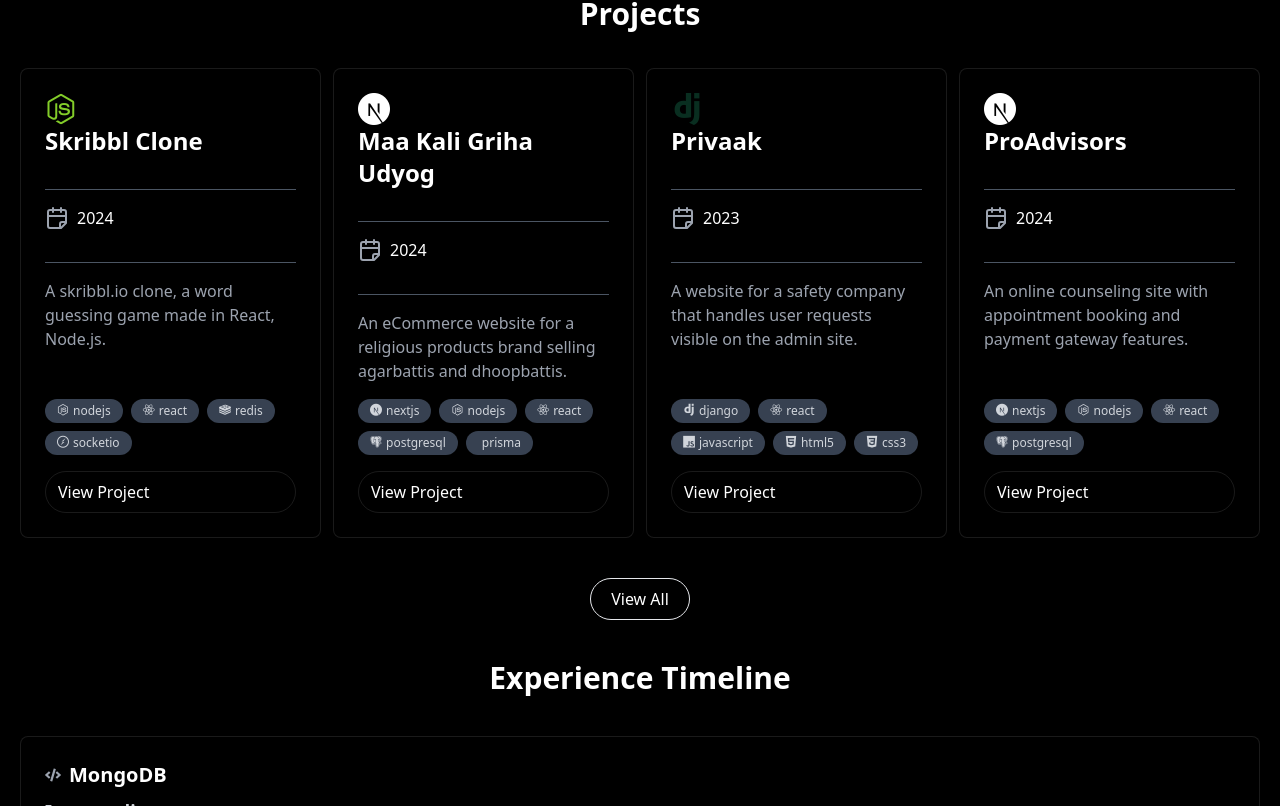
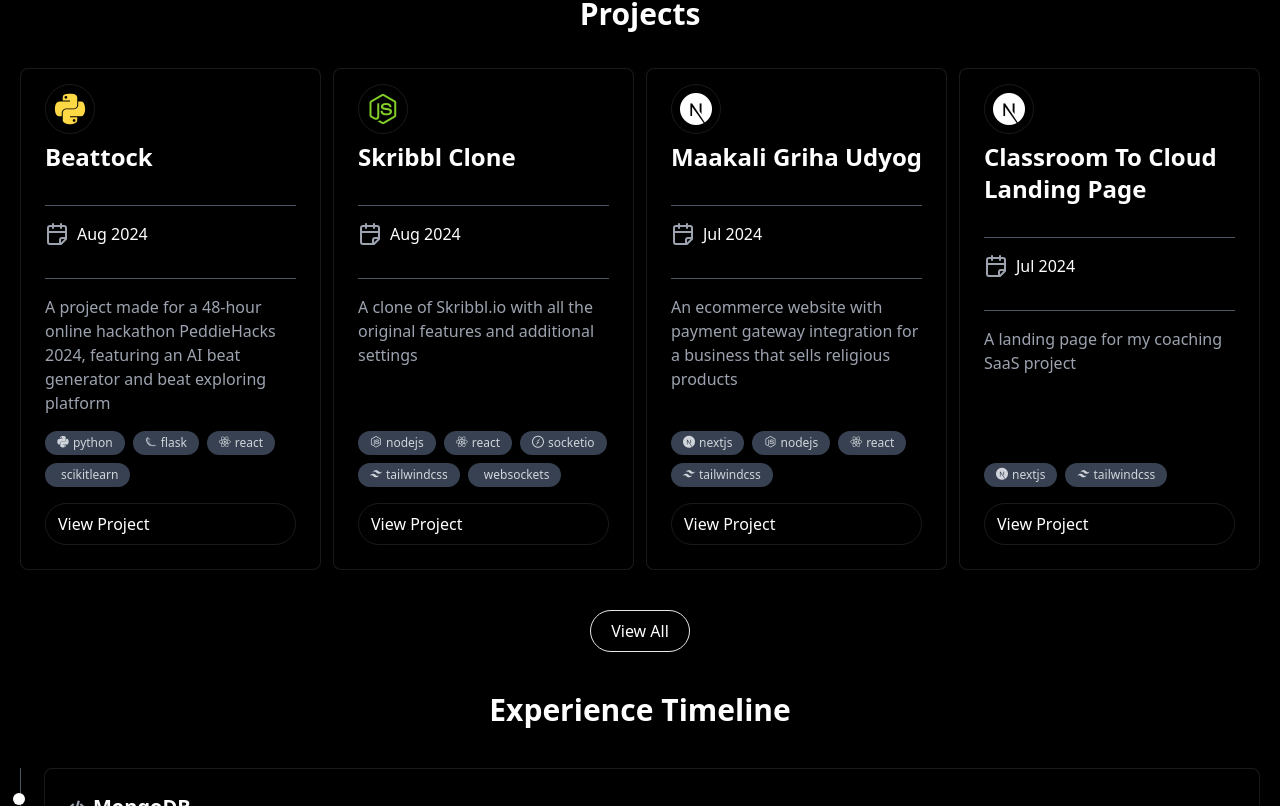
Before and after one commit to DivyanshuLohani/portfolio-site, a Next.js app: page / in a window 1280 px wide. Shown: the part 894-1700 px from the top of the page. Built offline with nearby package versions, Linux system fonts and the light colour scheme.

Commit message:
improve experience card

```diff
--- a/src/components/ExperienceCard.tsx
+++ b/src/components/ExperienceCard.tsx
@@ -18,7 +18,7 @@ interface TimelineCardProps {
 const TimelineCard: React.FC<TimelineCardProps> = ({ experience }) => {
   return (
     <motion.div
-      className="flex flex-col p-6 rounded-lg shadow-lg text-white border border-white/10 bg-black "
+      className="flex flex-col p-6 rounded-lg shadow-lg text-white border border-white/10 bg-black ml-6 relative"
       initial={{ opacity: 0, y: 20 }}
       whileInView={{ opacity: 1, y: 0 }}
       transition={{ duration: 0.2 }}
@@ -27,6 +27,8 @@ const TimelineCard: React.FC<TimelineCardProps> = ({ experience }) => {
         boxShadow: "0px 12px 24px rgba(0, 0, 0, 0.2)",
       }}
     >
+      {" "}
+      <div className="h-3 w-3 absolute -left-8 bg-white rounded-full"></div>
       <div className="flex items-center gap-2 mb-2">
         <FaCode className="text-gray-400" />
         <h2 className="text-xl font-bold">{experience.techName}</h2>
--- a/src/components/Experiences.tsx
+++ b/src/components/Experiences.tsx
@@ -90,7 +90,7 @@ const Timeline: React.FC = () => {
         <h1 className="text-3xl font-bold">Experience Timeline</h1>
       </div>
       <div className="relative">
-        <div className="absolute top-0 left-1/2 transform -translate-x-1/2 h-full border-l border-gray-600"></div>
+        <div className="absolute top-0 left-0 h-full border-l border-gray-600"></div>
         <div className="flex flex-col gap-16">
           {experiences.reverse().map((exp, index) => (
             <div key={index} className="relative">
--- a/src/components/ProjectCard.tsx
+++ b/src/components/ProjectCard.tsx
@@ -1,9 +1,10 @@
 import React from "react";
 import { motion } from "framer-motion";
 import { CalendarFold, LucideClock } from "lucide-react";
+import { formatTime } from "@/lib/utils";
 
 interface Project {
-  year: number;
+  year: Date;
   name: string;
   description: string;
   url: string;
@@ -18,7 +19,7 @@ interface ProjectCardProps {
 const ProjectCard: React.FC<ProjectCardProps> = ({ project }) => {
   return (
     <motion.div
-      className="flex flex-col p-6 rounded-lg shadow-lg text-white bg-black/10 backdrop-blur-sm border border-white/10 "
+      className="flex flex-col p-6 rounded-lg shadow-lg text-white bg-black/10 backdrop-blur-sm border border-white/10 group"
       initial={{ opacity: 0, y: 20 }}
       whileInView={{ opacity: 1, y: 0 }}
       transition={{ duration: 0.2 }}
@@ -28,16 +29,18 @@ const ProjectCard: React.FC<ProjectCardProps> = ({ project }) => {
         boxShadow: "0px 12px 24px rgba(0, 0, 0, 0.2)",
       }}
     >
-      <div className="flex flex-col mb-4">
+      <div className="flex flex-col mb-4 gap-3">
+        <span className="">
           <motion.i
             className={`${project.icons[0]} ${
               project.icons[0] === "devicon-nextjs-plain" ? "" : "colored"
-          }`}
+            } p-2 border border-white/10 rounded-full group-hover:bg-white/10`}
             style={{ fontSize: "2rem" }}
             initial={{ rotate: 0 }}
             whileInView={{ rotate: [0, 10, -10, 0] }}
             viewport={{ once: true, amount: 0.05 }}
           />
+        </span>
         <h2 className="text-2xl font-bold">{project.name}</h2>
       </div>
       <motion.div
@@ -70,7 +73,7 @@ const ProjectCard: React.FC<ProjectCardProps> = ({ project }) => {
           transition={{ duration: 0.5 }}
         >
           <CalendarFold className="text-gray-400" />
-          <span>{project.year}</span>
+          <span>{formatTime(project.year)}</span>
         </motion.div>
       </motion.div>
       <motion.div
--- a/src/components/Projects.tsx
+++ b/src/components/Projects.tsx
@@ -4,127 +4,179 @@ import { motion } from "framer-motion";
 
 const projects = [
   {
-    year: 2024,
-    name: "Skribbl Clone",
+    url: "https://x.com/DivyanshuLohani/status/1811997184566657384",
+    year: new Date("2024-05-01"),
+    name: "Classroom To Cloud",
     description:
-      "A skribbl.io clone, a word guessing game made in React, Node.js.",
-    url: "https://github.com/DivyanshuLohani/skribble-clone",
+      "An app for coaching businesses to take their coaching to online classes",
     icons: [
-      "devicon-nodejs-plain",
-      "devicon-react-original",
-      "devicon-redis-plain",
-      "devicon-socketio-plain",
+      "devicon-reactnavigation-plain",
+      "devicon-python-plain",
+      "devicon-django-plain",
+      "devicon-tailwindcss-plain",
     ],
   },
   {
-    year: 2024,
-    name: "Maa Kali Griha Udyog",
+    url: "https://maakalidhoop.in/",
+    year: new Date("2024-07-01"),
+    name: "Maakali Griha Udyog",
     description:
-      "An eCommerce website for a religious products brand selling agarbattis and dhoopbattis.",
-    url: "https://maakalidhoop.in",
+      "An ecommerce website with payment gateway integration for a business that sells religious products",
     icons: [
       "devicon-nextjs-plain",
       "devicon-nodejs-plain",
-      "devicon-react-original",
-      "devicon-postgresql-plain",
-      "devicon-prisma-plain",
+      "devicon-react-plain",
+      "devicon-tailwindcss-plain",
     ],
   },
   {
-    year: 2023,
-    name: "Privaak",
+    url: "https://master--expense-trackie.netlify.app/",
+    year: new Date("2024-04-01"),
+    name: "Expense Tracker",
     description:
-      "A website for a safety company that handles user requests visible on the admin site.",
-    url: "https://privaak.com",
+      "An expense tracker app that helps users track expenses and generate CSV reports for the month",
+    icons: ["devicon-react-plain", "devicon-tailwindcss-plain"],
+  },
+  {
+    url: "https://youtu.be/MyUtX_VAC4Q",
+    year: new Date("2024-08-01"),
+    name: "Beattock",
+    description:
+      "A project made for a 48-hour online hackathon PeddieHacks 2024, featuring an AI beat generator and beat exploring platform",
     icons: [
-      "devicon-django-plain",
-      "devicon-react-original",
-      "devicon-javascript-plain",
-      "devicon-html5-plain",
-      "devicon-css3-plain",
+      "devicon-python-plain",
+      "devicon-flask-original",
+      "devicon-react-plain",
+      "devicon-scikitlearn-plain",
     ],
   },
   {
-    year: 2024,
-    name: "ProAdvisors",
+    url: "https://game-of-life-three-kohl.vercel.app/",
+    year: new Date("2024-05-01"),
+    name: "Game of Life Simulation",
+    description: "A simulator for Conway's Game of Life built in React",
+    icons: ["devicon-react-plain"],
+  },
+  {
+    url: "https://youtu.be/rnjLcbqNqd0?si=bjD4nv9LR4GBy088",
+    year: new Date("2024-08-01"),
+    name: "Skribbl Clone",
     description:
-      "An online counseling site with appointment booking and payment gateway features.",
-    url: "https://career-site-divyanshu-lohanis-projects.vercel.app/",
+      "A clone of Skribbl.io with all the original features and additional settings",
     icons: [
-      "devicon-nextjs-plain",
       "devicon-nodejs-plain",
-      "devicon-react-original",
-      "devicon-postgresql-plain",
+      "devicon-react-plain",
+      "devicon-socketio-original",
+      "devicon-tailwindcss-plain",
+      "devicon-websockets-plain",
     ],
   },
   {
-    year: 2024,
-    name: "WebBros",
-    description: "A website for a social media marketing agency.",
-    url: "https://webbros.online",
-    icons: ["devicon-nextjs-plain", "devicon-react-original"],
-  },
-  {
-    year: 2024,
-    name: "Class 2 Cloud",
+    url: "https://privaak.com",
+    year: new Date("2023-06-01"),
+    name: "Privaak",
     description:
-      "A landing page for a software company offering online classroom services with live streaming.",
-    url: "https://class.webbros.online",
+      "A website for a safety company that deals with barriers and equipment for construction",
     icons: [
-      "devicon-nextjs-plain",
-      "devicon-nodejs-plain",
-      "devicon-react-original",
-      "devicon-mongodb-plain",
+      "devicon-django-plain",
+      "devicon-python-plain",
+      "devicon-amazonwebservices-plain",
+      "devicon-docker-plain",
+      "devicon-nginx-original",
     ],
   },
   {
-    year: 2024,
-    name: "Coaching SaaS Application",
+    url: "https://webbros.online",
+    year: new Date("2024-06-01"),
+    name: "Webbros Site",
     description:
-      "A platform where coaching centers can upload their materials such as notes and DPPs.",
-    url: "https://coaching-saas.vercel.app/",
+      "A website for a social media marketing agency dealing with website development and running ads for businesses",
     icons: [
+      "devicon-react-plain",
       "devicon-nextjs-plain",
-      "devicon-nodejs-plain",
-      "devicon-react-original",
-      "devicon-postgresql-plain",
-      "devicon-django-plain",
+      "devicon-tailwindcss-plain",
     ],
   },
   {
-    year: 2022,
-    name: "2D Ghost Game",
-    description: "An endless runner game made with Pygame in Python.",
-    url: "https://github.com/DivyanshuLohani/2DGhostGame",
-    icons: ["devicon-python-plain", "devicon-pygame-plain"],
+    url: "https://class.webbros.online/",
+    year: new Date("2024-07-01"),
+    name: "Classroom To Cloud Landing Page",
+    description: "A landing page for my coaching SaaS project",
+    icons: ["devicon-nextjs-plain", "devicon-tailwindcss-plain"],
   },
   {
-    year: 2022,
-    name: "Simple Notes App",
-    description: "A notes app built with Django backend and React frontend.",
-    url: "https://github.com/DivyanshuLohani/notes-app",
-    icons: ["devicon-django-plain", "devicon-react-original"],
+    url: "https://coaching-saas.vercel.app/",
+    year: new Date("2024-04-01"),
+    name: "ProAdvisors",
+    description:
+      "A website for a career counseling business with booking of appointments and scheduled emails",
+    icons: [
+      "devicon-nextjs-plain",
+      "devicon-mongodb-plain",
+      "devicon-tailwindcss-plain",
+    ],
   },
   {
-    year: 2021,
-    name: "TigerO™",
-    description: "An all-rounder Discord bot made with Python.",
-    url: "",
+    url: "https://x.com/DivyanshuLohani/status/1801315718795039177",
+    year: new Date("2024-05-01"),
+    name: "Threads Clone",
+    description: "A clone of the popular social media platform Threads",
+    icons: [
+      "devicon-react-plain",
+      "devicon-mongodb-plain",
+      "devicon-nodejs-plain",
+      "devicon-express-original",
+    ],
+  },
+  {
+    url: "https://github.com/DivyanshuLohani/insta-client",
+    year: new Date("2022-06-01"),
+    name: "Instagram Clone",
+    description: "A clone of the popular social media platform Instagram",
+    icons: [
+      "devicon-django-plain",
+      "devicon-react-plain",
+      "devicon-python-plain",
+    ],
+  },
+  {
+    url: "https://github.com/DivyanshuLohani/2DghostGame",
+    year: new Date("2022-01-01"),
+    name: "2D Ghost Game",
+    description: "An endless runner game made in Python and Pygame",
+    icons: ["devicon-python-plain", "devicon-pygame-original"],
+  },
+  {
+    url: "https://top.gg/bot/732860855645110272",
+    year: new Date("2021-11-01"),
+    name: "TigerO",
+    description:
+      "A Discord music bot with various functions such as moderation, image manipulation, and more",
     icons: ["devicon-python-plain"],
   },
   {
-    year: 2021,
-    name: "News App",
-    description: "A custom news app built with React and News API.",
-    url: "",
-    icons: ["devicon-react-original", "devicon-newsapi-plain"],
+    url: "https://github.com/DivyanshuLohani/notes-app",
+    year: new Date("2022-07-01"),
+    name: "Simple Notes App",
+    description:
+      "A notes app with persistent note-saving functionality using a backend",
+    icons: [
+      "devicon-django-plain",
+      "devicon-python-plain",
+      "devicon-react-plain",
+      "devicon-materialui-plain",
+    ],
   },
   {
-    year: 2021,
-    name: "IForums",
-    description: "A website similar to Stack Overflow.",
-    url: "https://iforumsapp.herokuapp.com",
-    icons: ["devicon-react-original", "devicon-nodejs-plain"],
+    url: "https://github.com/DivyanshuLohani/flappy-bird",
+    year: new Date("2023-03-01"),
+    name: "Flappy Bird",
+    description: "A Flappy Bird clone built using Raylib",
+    icons: [
+      "devicon-cplusplus-plain",
+      "devicon-raylib-plain",
+      "devicon-android-plain",
+    ],
   },
 ];
 
@@ -153,9 +205,12 @@ function Projects({ n }: { n?: number }) {
           variants={projectVariants}
           className="grid grid-cols-1 md:grid-cols-4 gap-3 px-5"
         >
-          {projects.slice(0, n).map((project, index) => (
-            <ProjectCard key={index} project={project} />
-          ))}
+          {projects
+            .sort((a, b) => b.year.getTime() - a.year.getTime())
+            .slice(0, n)
+            .map((project, index) => (
+              <ProjectCard key={index} project={project} />
+            ))}
         </motion.div>
       </div>
     </section>
--- /dev/null
+++ b/src/lib/utils.ts
@@ -0,0 +1,9 @@
+export function formatTime(time: Date) {
+  // Get the following format
+  // MonthName Year number
+  const formater = Intl.DateTimeFormat("en-GB", {
+    month: "short",
+    year: "numeric",
+  });
+  return formater.format(time);
+}
```
Also changed, not shown: 1 other file (tests, documents, lock files or other folders). Lines whose indentation alone changed are shown as unchanged.
